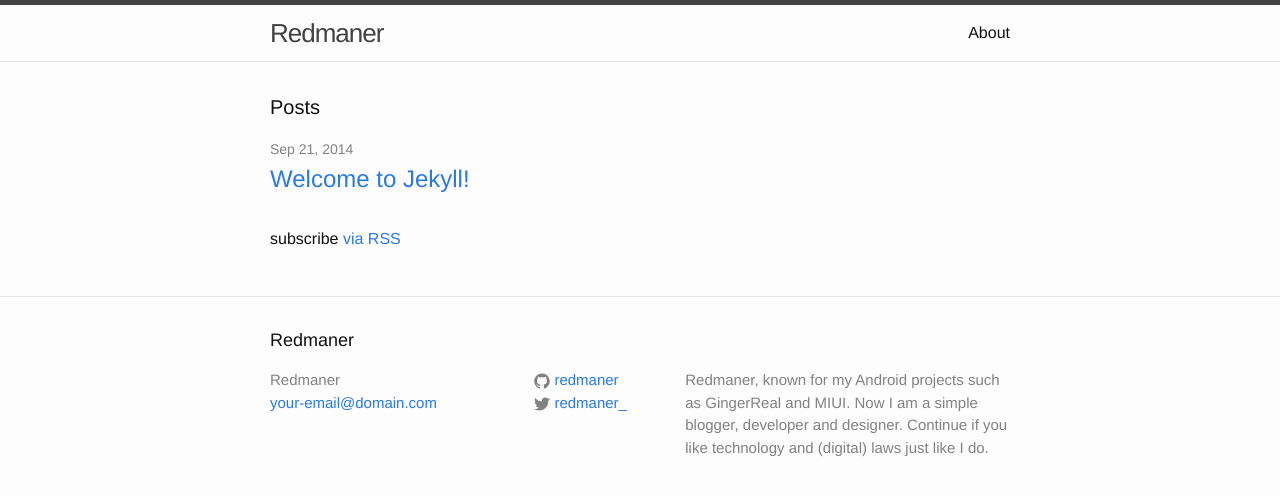
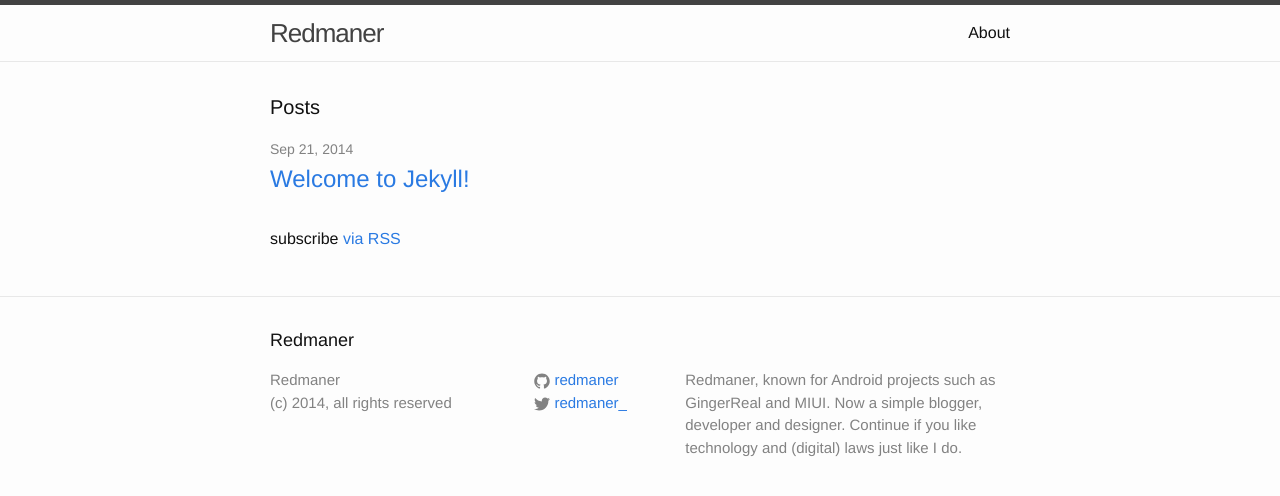
Before and after one commit to FKapadia/redmaner.github.io, a Jekyll site: the page built from index.html, in a window 1280 px wide. Shown: the top 496 px of the page. Built offline with Jekyll 4.4.1, drawn with Linux system fonts in a browser that asks for light colours.

Commit message:
Remove email and add copyright

```diff
--- a/_config.yml
+++ b/_config.yml
@@ -1,9 +1,9 @@
 # Site settings
 title: Redmaner
-email: your-email@domain.com
+copyright: (c) 2014, all rights reserved
 description: > # this means to ignore newlines until "baseurl:"
-  Redmaner, known for my Android projects such as GingerReal and MIUI.
-  Now I am a simple blogger, developer and designer.
+  Redmaner, known for Android projects such as GingerReal and MIUI.
+  Now a simple blogger, developer and designer.
   Continue if you like technology and (digital) laws just like I do.
 baseurl: "" # the subpath of your site, e.g. /blog/
 url: "http://redmaner.github.io" # the base hostname & protocol for your site
--- a/_includes/footer.html
+++ b/_includes/footer.html
@@ -8,7 +8,7 @@
       <div class="footer-col  footer-col-1">
         <ul class="contact-list">
           <li>{{ site.title }}</li>
-          <li><a href="mailto:{{ site.email }}">{{ site.email }}</a></li>
+	  <li>{{ site.copyright }}</li>
         </ul>
       </div>
 
```
